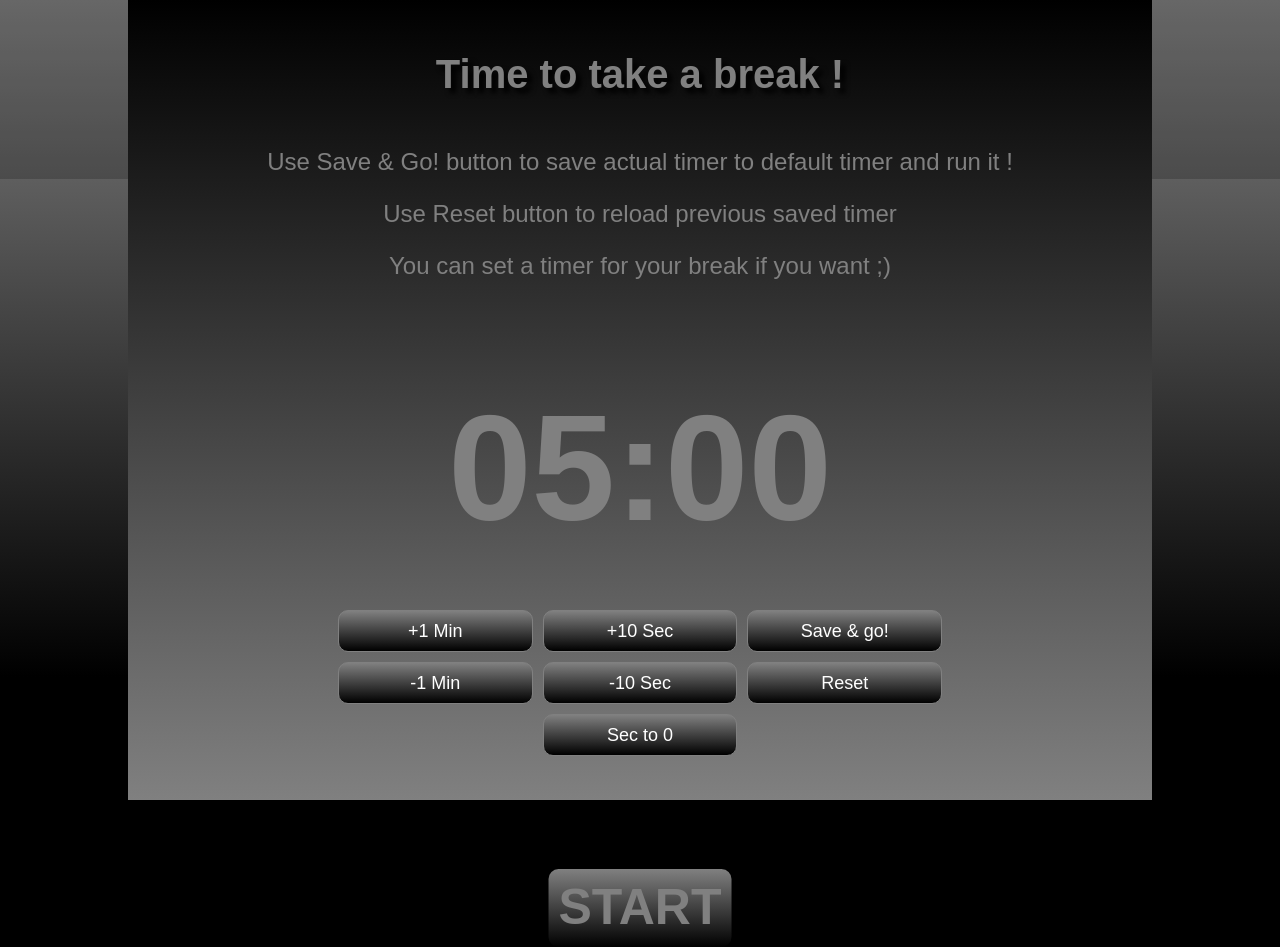
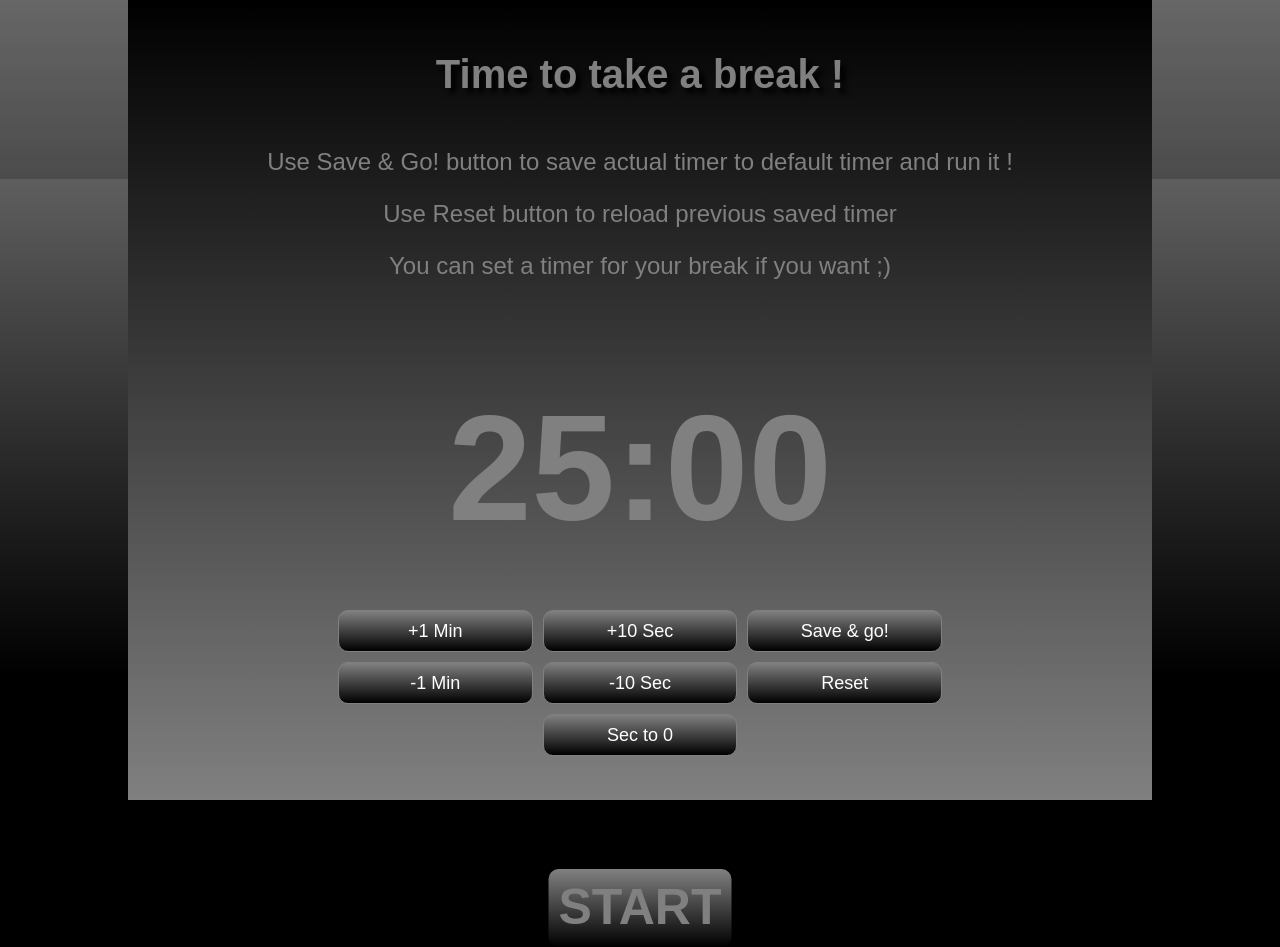
Before and after one commit to fabquo/pomodoro-react, a React (Vite) app: page / in a window 1280 px wide. Built offline with nearby package versions, Linux system fonts and the light colour scheme.

Commit message:
Bug corrections

```diff
--- a/src/components/app/App.jsx
+++ b/src/components/app/App.jsx
@@ -4,14 +4,14 @@ import Modal from "../modal/modal";
 import "../../style/normalize.css";
 import "../../style/app.css";
 const App = () => {
-    const [minutes, setMinutes] = useState(5);
+    const [minutes, setMinutes] = useState(25);
     const [seconds, setSeconds] = useState(0);
     const [isActive, setIsActive] = useState(false);
     const [startMinutes, setStartMinutes] = useState(0);
     const [startSeconds, setStartSeconds] = useState(0);
     const [appTitle, setAppTitle] = useState("Let's work !");
+    const [cooldown, setCooldown] = useState(100);
 
-    const [cooldown, setCooldown] = useState(100);
     const timeToGo =
         ((minutes * 60 + seconds) / (startMinutes * 60 + startSeconds)) * 100;
     const titleUpdate = () => {
@@ -36,6 +36,9 @@ const App = () => {
     const styleWidth = {
         width: `${cooldown}%`,
     };
+    const changeClassName = () => {
+
+    }
 
     return (
         <div>
```
